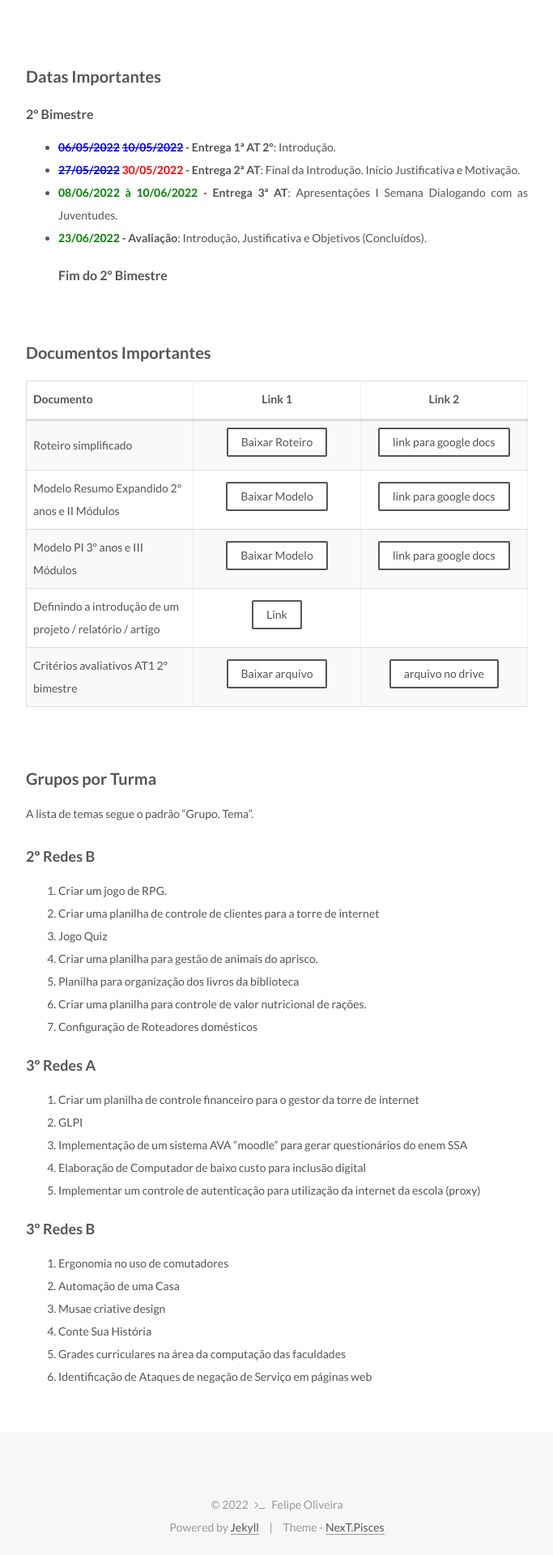
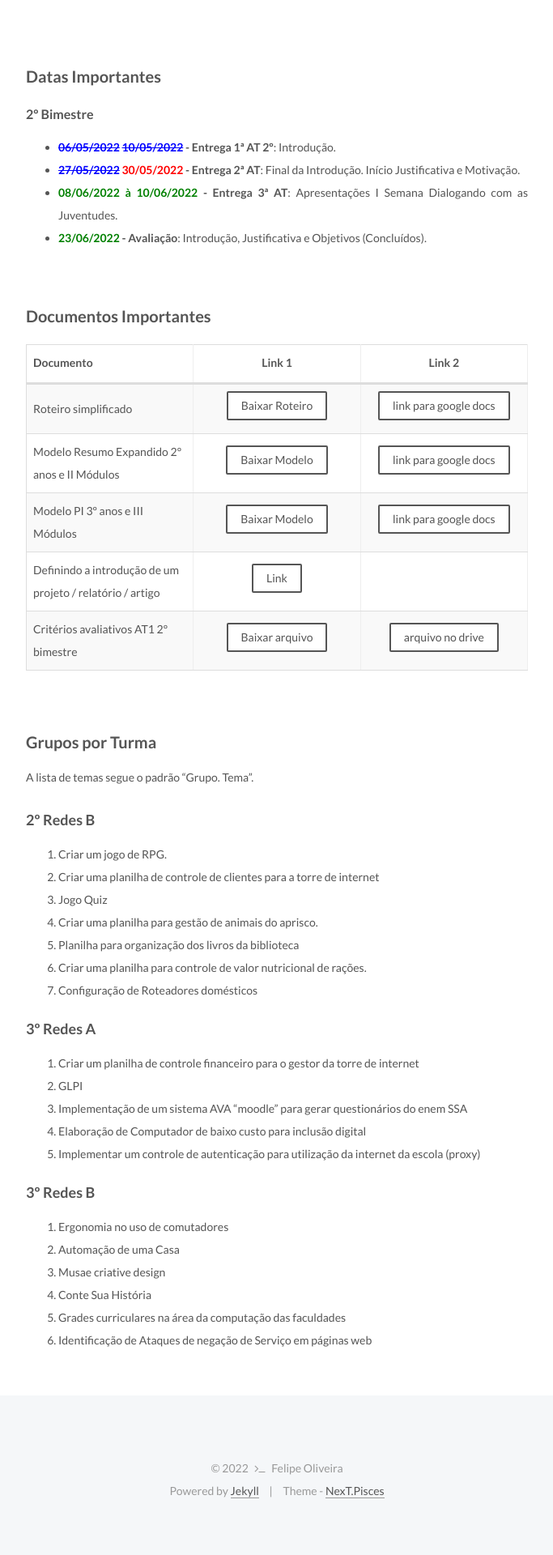
Before and after one commit to fdoliv/fdoliv.github.io, a Jekyll site: the page built from courses/pi/index.md, in a window 1280 px wide. Shown: the part 1088-3008 px from the top of the page at 81% size, without its empty margins (428-1111 px from the left). Built offline with Jekyll 4.4.1, drawn with Linux system fonts in a browser that asks for light colours; after the commit the page ends 2963 px from its top, so only the background shows below that.

Commit message:
remoção fim do bimestre

```diff
--- a/courses/pi/index.md
+++ b/courses/pi/index.md
@@ -36,7 +36,6 @@ Exemplo de envio:
 * **<span style="color:blue"><s>27/05/2022</s></span> <span style="color:red">30/05/2022</span> - Entrega 2ª AT**: Final da Introdução. Início Justificativa e Motivação.
 * **<span style="color:green">08/06/2022 à 10/06/2022</span> - Entrega 3ª AT**: Apresentações I Semana Dialogando com as Juventudes.
 * **<span style="color:green">23/06/2022</span> - Avaliação**: Introdução, Justificativa e Objetivos (Concluídos).
-#### Fim do 2º Bimestre
 
 
 <br/>
```
